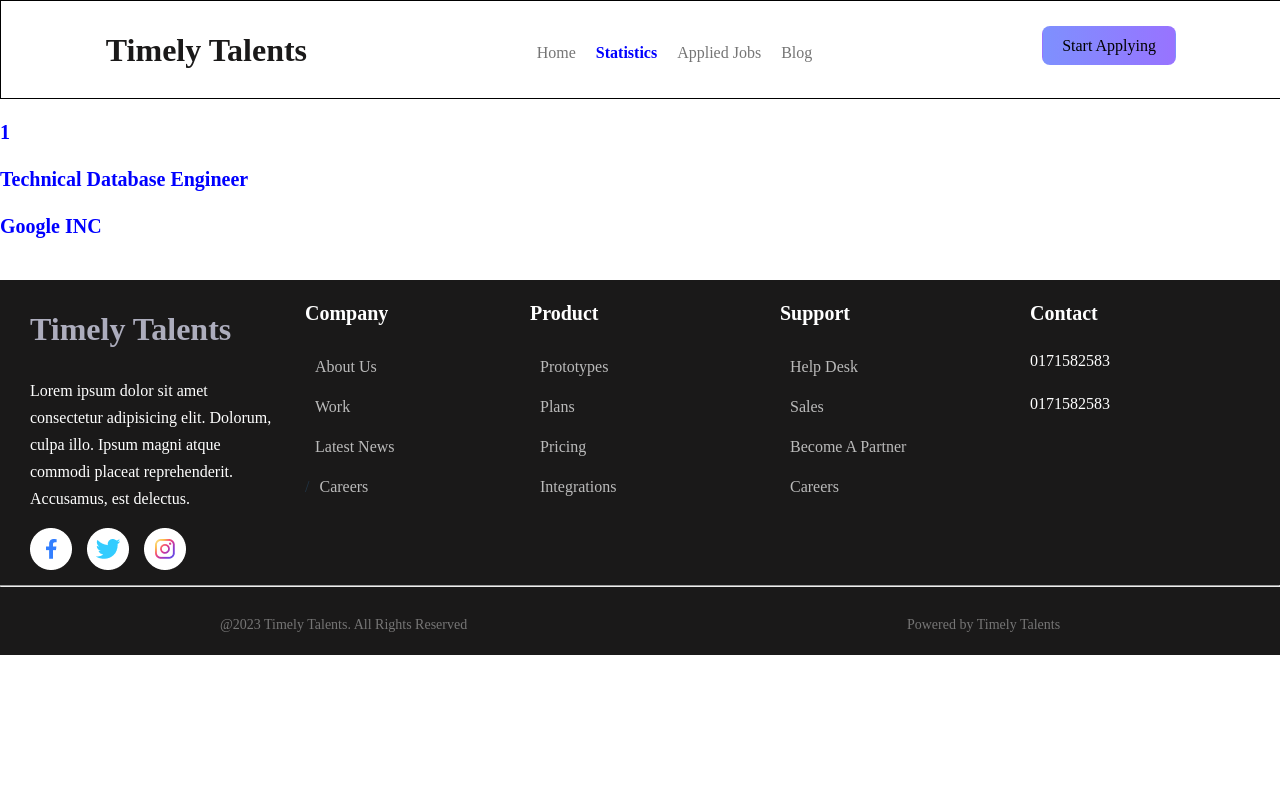
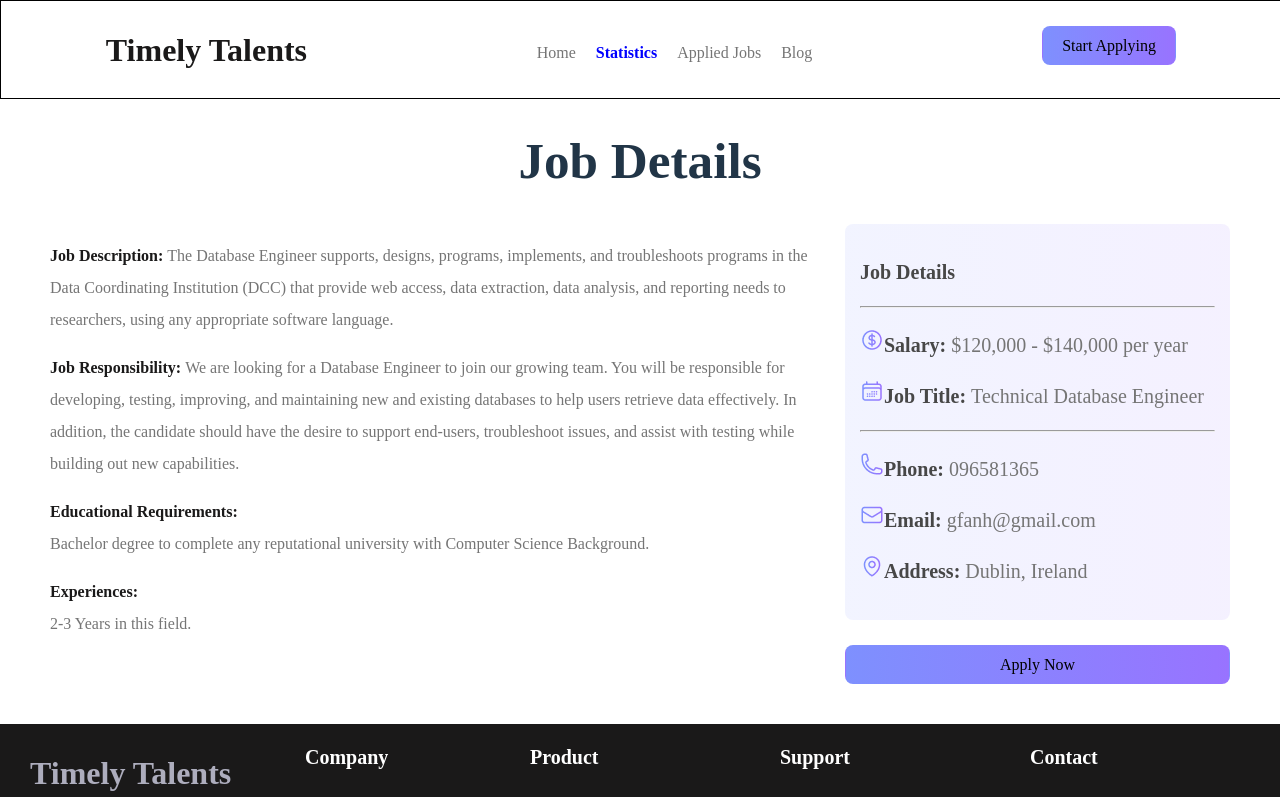
Before and after one commit to mehedihasanrupok/Carrer-Hub, a React (Vite) app: page /Vacancy/1 in a window 1280 px wide. Shown: the top 797 px of the page. Built offline with nearby package versions, Linux system fonts and the light colour scheme.

Commit message:
JobDetailesStyle Done

```diff
--- a/src/components/JobDetails/JobDetails.css
+++ b/src/components/JobDetails/JobDetails.css
@@ -1,3 +1,59 @@
-.body-h3{
-    color: blue;
+.body-h3 {
+    font-family: 'Manrope';
+    font-style: normal;
+    font-weight: 800;
+    font-size: 16px;
+    line-height: 32px;
+    color: #1A1919;
 }
+
+.full-body {
+    display: grid;
+    grid-template-columns: 2fr 1fr;
+    margin-left: 50px;
+    margin-right: 50px;
+    gap: 25px;
+}
+
+.body-detail {
+    font-family: 'Manrope';
+    font-style: normal;
+    font-weight: 500;
+    font-size: 16px;
+    line-height: 32px;
+    color: #757575;
+}
+
+.body-p {
+    font-family: 'Manrope';
+    font-style: normal;
+    font-weight: 700;
+    font-size: 20px;
+    line-height: 27px;
+    color: #474747;
+}
+
+.inside-details {
+    font-family: 'Manrope';
+    font-style: normal;
+    font-weight: 500;
+    font-size: 20px;
+    line-height: 27px;
+    color: #757575;
+}
+
+.card {
+    background: linear-gradient(90deg, rgba(126, 144, 254, 0.1) 0%, rgba(152, 115, 255, 0.1) 100%);
+    border-radius: 8px;
+    padding: 15px;
+}
+
+.apply-button {
+    width: 100%;
+    background: linear-gradient(90deg, #7E90FE 0%, #9873FF 100%);
+    border-radius: 8px;
+}
+.Head{
+    width: 100%;
+    text-align: center;
+}
--- a/src/components/JobDetails/JobDetails.jsx
+++ b/src/components/JobDetails/JobDetails.jsx
@@ -4,23 +4,47 @@ import { useLoaderData, useParams } from 'react-router-dom';
 import './JobDetails.css';
 
 const JobDetails = () => {
-    const {id} = useParams();
+    const { id } = useParams();
     const jobs = useLoaderData();
     console.log(jobs);
     const [jobDetails, setJobDetails] = useState([]);
 
-    useEffect( ()=>{
-        if(jobs){
-            const jobData = jobs.find(job =>job.id == id);
+    useEffect(() => {
+        if (jobs) {
+            const jobData = jobs.find(job => job.id == id);
             setJobDetails(jobData);
         }
     })
     console.log(jobDetails);
     return (
         <div>
-            <h3 className='body-h3'>{jobDetails.id}</h3>
-            <h3 className='body-h3'>{jobDetails.post_name}</h3>
-            <h3 className='body-h3'>{jobDetails.company_name}</h3>
+            <div className='Head'>
+                <h1  className='head-text'>Job Details</h1>
+            </div>
+            <div className='full-body'>
+                <div>
+                    <p className='body-h3'>Job Description: <span className='body-detail'>{jobDetails.job_description}</span></p>
+                    <p className='body-h3'>Job Responsibility: <span className='body-detail'>{jobDetails.job_responsibility}</span></p>
+                    <p className='body-h3'>Educational Requirements: <br /> <span className='body-detail'>{jobDetails.educational_requirements}</span></p>
+                    <p className='body-h3'>Experiences: <br /><span className='body-detail'>{jobDetails.experience}</span></p>
+
+                </div>
+                <div>
+                <div className='card'>
+                     <h3 className='body-p'>Job Details</h3>
+                     <hr />
+                     <p className='body-p'><img src="../../../public/Icons/Frame.png" alt="" />Salary: <span className='inside-details'>{jobDetails.salary_range}</span></p>
+                     <p className='body-p'><img src="../../../public/Icons/Frame-1.png" alt="" />Job Title: <span className='inside-details'>{jobDetails.post_name}</span></p>
+                     <hr />
+                     <p className='body-p'><img src="../../../public/Icons/Frame-2.png" alt="" />Phone: <span className='inside-details'>{jobDetails.phone}</span></p>
+                     <p className='body-p'><img src="../../../public/Icons/Frame-3.png" alt="" />Email: <span className='inside-details'>{jobDetails.email}</span></p>
+                     <p className='body-p'><img src="../../../public/Icons/Frame-4.png" alt="" />Address: <span className='inside-details'>{jobDetails.company_location}</span></p>
+
+                </div>
+                <button className='apply-button'>Apply Now</button>
+                </div>
+
+            </div>
 
         </div>
     );
--- a/src/components/Vacancy/Vacancy.css
+++ b/src/components/Vacancy/Vacancy.css
@@ -38,6 +38,7 @@
     background: linear-gradient(90deg, #7E90FE 0%, #9873FF 100%);
     border-radius: 4px;
     color: white;
+    padding: 10px;
 }
 
 .company {
```
